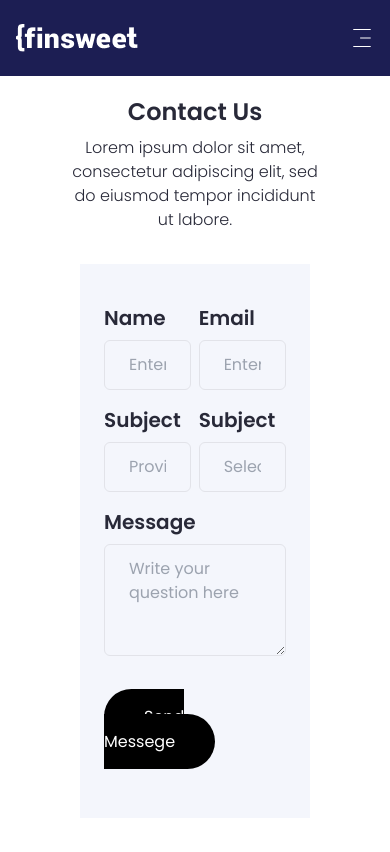
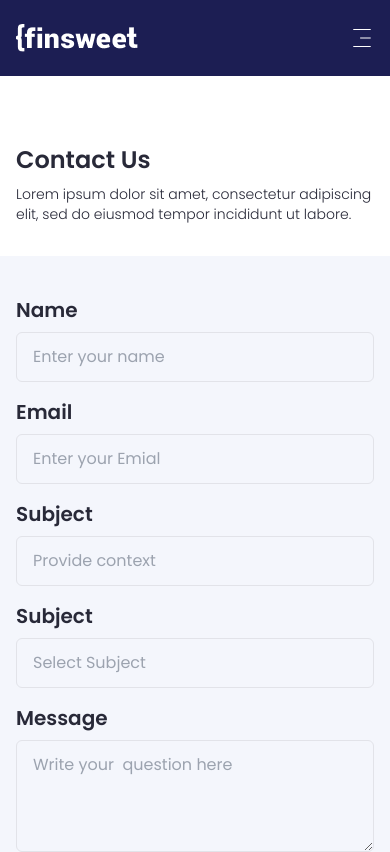
Before and after one commit to ariyanEiasin02/Finsweet-React, a React (Vite) app: page /contact in a window 390 px wide. Shown: the top 852 px of the page. Built offline with nearby package versions, Linux system fonts and the light colour scheme.

Commit message:
Update Finsweet project with latest changes

```diff
--- a/src/components/ContactComponent/ContactComponent.jsx
+++ b/src/components/ContactComponent/ContactComponent.jsx
@@ -5,36 +5,36 @@ const ContactComponent = () => {
     <div>
       <section className='py-24'>
         <div className="max-w-container mx-auto">
-          <div className="flex justify-center">
-            <div className="text-center">
+          <div className="flex justify-center px-4 md:px-0">
+            <div className="md:text-center">
               <h2 className='font-poppins font-semibold text-[#282938] text-2xl md:text-4xl'>Contact Us</h2>
-              <p className="font-poppins text-[#282938] text-base font-light mt-2 w-[63%] mx-auto">Lorem ipsum dolor sit amet, consectetur adipiscing elit, sed do eiusmod tempor incididunt ut labore.</p>
+              <p className="font-poppins text-[#282938] text-sm md:text-base font-light mt-2 md:w-[63%] md:mx-auto">Lorem ipsum dolor sit amet, consectetur adipiscing elit, sed do eiusmod tempor incididunt ut labore.</p>
             </div>
           </div>
-          <div className="mt-8 bg-[#F4F6FC] mx-20 pt-6 pb-16 px-6">
-            <div className="flex flex-wrap justify-between">
-              <div className="w-[48%] mt-4">
+          <div className="mt-8 bg-[#F4F6FC] md:mx-20 w-full pt-6 pb-16 md:px-6">
+            <div className="md:flex flex-wrap justify-between px-4 md:px-0">
+              <div className="md:w-[48%] mt-4">
                 <label className='font-poppins font-semibold text-[#282938] text-xl' htmlFor="">Name</label>
-                <input className='mt-2 py-3 px-6 block w-full rounded-md border border-[#e2e3e9] bg-transparent outline-none font-poppins font-normal text-[#282938] text-base' type="text" placeholder='Enter your name' />
+                <input className='mt-2 py-3 px-4 md:px-6 block w-full rounded-md border border-[#e2e3e9] bg-transparent outline-none font-poppins font-normal text-[#282938] text-base' type="text" placeholder='Enter your name' />
               </div>
-              <div className="w-[48%] mt-4">
+              <div className="md:w-[48%] mt-4">
                 <label className='font-poppins font-semibold text-[#282938] text-xl' htmlFor="">Email</label>
-                <input className='mt-2 py-3 px-6 block w-full rounded-md border border-[#e2e3e9] bg-transparent outline-none font-poppins font-normal text-[#282938] text-base' type="email" placeholder='Enter your Emial' />
+                <input className='mt-2 py-3 px-4 md:px-6 block w-full rounded-md border border-[#e2e3e9] bg-transparent outline-none font-poppins font-normal text-[#282938] text-base' type="email" placeholder='Enter your Emial' />
               </div>
-              <div className="w-[48%] mt-4">
+              <div className="md:w-[48%] mt-4">
                 <label className='font-poppins font-semibold text-[#282938] text-xl' htmlFor="">Subject</label>
-                <input className='mt-2 py-3 px-6 block w-full rounded-md border border-[#e2e3e9] bg-transparent outline-none font-poppins font-normal text-[#282938] text-base' type="text" placeholder='Provide context' />
+                <input className='mt-2 py-3 px-4 md:px-6 block w-full rounded-md border border-[#e2e3e9] bg-transparent outline-none font-poppins font-normal text-[#282938] text-base' type="text" placeholder='Provide context' />
               </div>
-              <div className="w-[48%] mt-4">
+              <div className="md:w-[48%] mt-4">
                 <label className='font-poppins font-semibold text-[#282938] text-xl' htmlFor="">Subject</label>
-                <input className='mt-2 py-3 px-6 block w-full rounded-md border border-[#e2e3e9] bg-transparent outline-none font-poppins font-normal text-[#282938] text-base' type="text" placeholder='Select Subject' />
+                <input className='mt-2 py-3 px-4 md:px-6 block w-full rounded-md border border-[#e2e3e9] bg-transparent outline-none font-poppins font-normal text-[#282938] text-base' type="text" placeholder='Select Subject' />
               </div>
             </div>
-            <div className="mt-4">
+            <div className="mt-4 px-4 md:px-0">
               <label className='font-poppins font-semibold text-[#282938] text-xl' htmlFor="">Message</label>
-              <textarea className='mt-2 py-3 h-28 px-6 block w-full rounded-md border border-[#e2e3e9] bg-transparent outline-none font-poppins font-normal text-[#282938] text-base' name="" id="" placeholder='Write your  question here'></textarea>
+              <textarea className='mt-2 py-3 h-28 px-4 md:px-6 block w-full rounded-md border border-[#e2e3e9] bg-transparent outline-none font-poppins font-normal text-[#282938] text-base' name="" id="" placeholder='Write your  question here'></textarea>
             </div>
-            <div className="mt-12">
+            <div className="mt-12 px-4 md:px-0">
               <a className='py-4 px-10 rounded-full text-base font-poppins text-white bg-black duration-500' href="#">Send Messege</a>
             </div>
           </div>
--- a/src/pages/Contact/Contact.jsx
+++ b/src/pages/Contact/Contact.jsx
@@ -3,7 +3,7 @@ import ContactComponent from '../../components/ContactComponent/ContactComponent
 
 const Contact = () => {
   return (
-    <div>
+    <div className='pt-12'>
        <ContactComponent />
     </div>
   )
```
